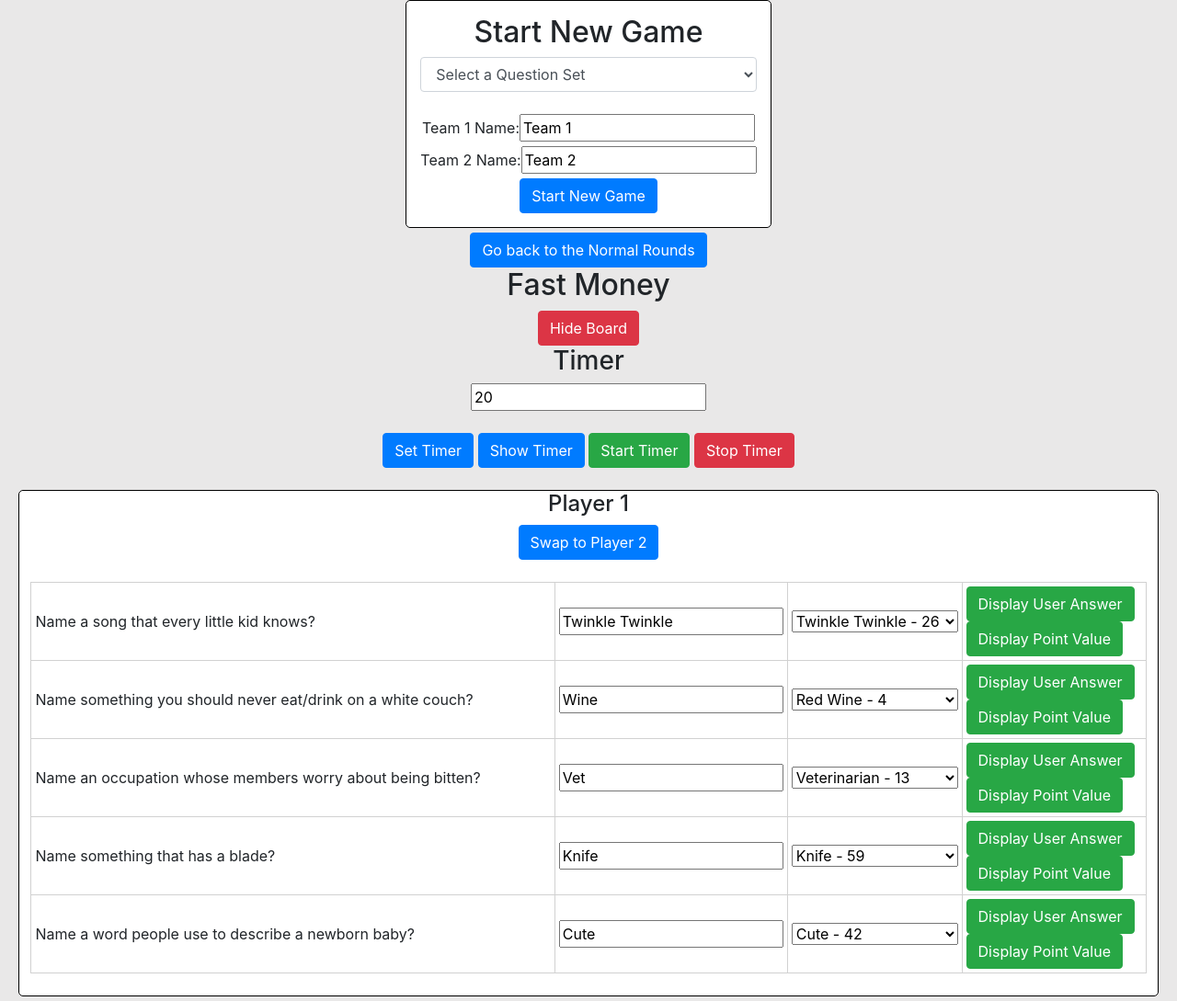
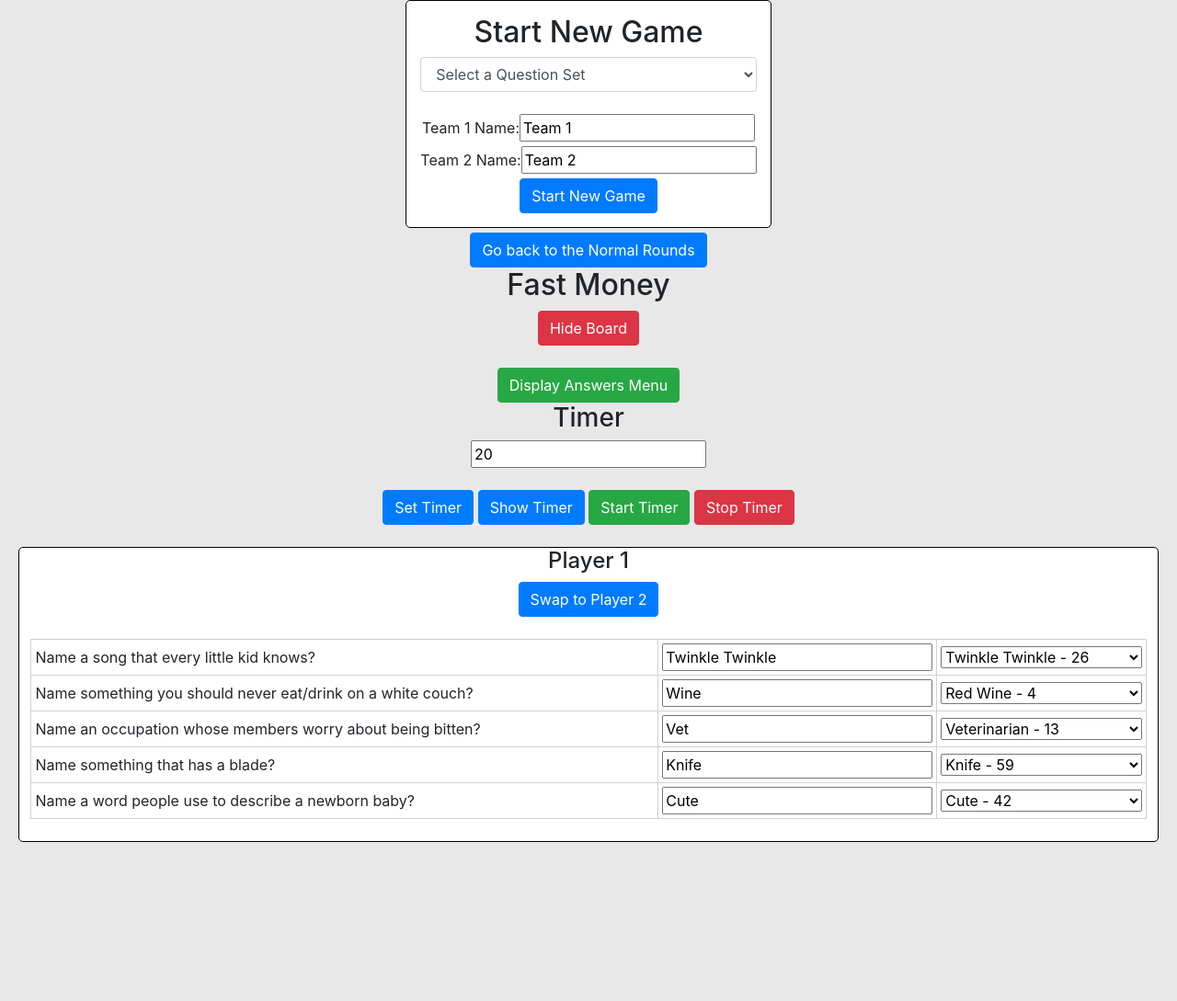
Before and after one commit to cpbcpb/familyfeudweb, a Django app: page /base/admin/questions/ in a window 1280 px wide. Shown: the whole page at 92% size. After the commit the page ends 916 px from the top, so only its background shows below. Run offline with Django 3.2, Linux system fonts and the light colour scheme; data comes from the database, SQL or seed files in the repository; both versions use the stored data as it was after the commit; some libraries are stand-ins or nearby versions.

Commit message:
Changed fast money view

```diff
--- a/familyfeud/base/templates/base/admin-questions.html
+++ b/familyfeud/base/templates/base/admin-questions.html
@@ -122,6 +122,9 @@
                 <h2>Fast Money</h2>
                 <button v-on:click="revealBoard" v-if="state.display_logo" class="btn btn-success"> Reveal Board! </button>
                 <button v-on:click="hideBoard" v-if="!state.display_logo" class="btn btn-danger"> Hide Board </button>
+                <br><br>
+                <button v-on:click="displayAnswersMenu = true" v-if="!displayAnswersMenu" class="btn btn-success"> Display Answers Menu </button>
+                <button v-on:click="displayAnswersMenu = false" v-if="displayAnswersMenu" class="btn btn-danger"> Edit Answers </button>
                 <br>
                 <h3>Timer</h3>
                 <input type="number" v-model="state.fast_money.timer"><br><br>
@@ -133,7 +136,7 @@
                 <br><br>
                 <div class="center-container">
                     <!-- Player 1 Fast Money -->
-                    <div class="white-container" v-if="currentPlayer == 1">
+                    <div class="white-container" v-if="currentPlayer == 1 && !displayAnswersMenu">
                         <h4>Player 1</h4>
                         <button v-on:click="swapCurrentPlayer(2)" class="btn btn-primary"> Swap to Player 2 </button><br><br>
                         <table class="fm-table">
@@ -147,25 +150,17 @@
                                         <option value="0">Incorrect - 0</option>
                                     </select>
                                 </td>
-                                <td class="fm-display">
-                                    <button v-if="!question['player_1_answer'].display_answer" v-on:click="toggleFastMoneyAnswer(question.id, 1, '1')" class="btn btn-success">Display User Answer</button>
-                                    <button v-if="question['player_1_answer'].display_answer" v-on:click="toggleFastMoneyAnswer(question.id, 1, '0')" class="btn btn-danger">Hide User Answer</button><br>
-                                    <button v-if="!question['player_1_answer'].display_value" v-on:click="toggleFastMoneyValue(question.id, 1, '1')" class="btn btn-success">Display Point Value</button>
-                                    <button v-if="question['player_1_answer'].display_value" v-on:click="toggleFastMoneyValue(question.id, 1, '0')" class="btn btn-danger">Hide Point Value</button>
-                                </td>
                             </tr>
                         </table><br>
                     </div>
                     <!-- Player 2 Fast Money-->
-                    <div class="white-container" v-if="currentPlayer == 2">
-                        <p class="alert alert-warning">The board has automatically been hidden. Make sure to reveal it once the player is facing away from the board.</p>
+                    <div class="white-container" v-if="currentPlayer == 2 && !displayAnswersMenu">
                         <h4>Player 2</h4>
                         <button v-on:click="swapCurrentPlayer(1)" class="btn btn-primary"> Swap to Player 1 </button><br><br>
-                        <button v-on:click="showSingleX" class="btn btn-danger">Repeated Answer</button><br>
                         <table  class="fm-table">
                             <tr v-for="question in state.fast_money.questions">
                                 <td class="fm-question">[[question.text]]</td>
-                                <td class="fm-input"><p><b>Player 1:</b> [[question['player_1_answer'].answer_text]]</p><input type="text" v-model="question['player_2_answer'].answer_text" v-on:blur="updateFastMoneyAnswer(question.id, 2, $event)"></td>
+                                <td class="fm-input"><input type="text" v-model="question['player_2_answer'].answer_text" v-on:blur="updateFastMoneyAnswer(question.id, 2, $event)"></td>
                                 <td class="fm-select">
                                     <select name="" v-on:change="assignPointValue(question.id, 2, $event)"  v-model="question['player_2_answer'].answer_id" id="">
                                         <option value="" disabled selected>Select an answer</option>
@@ -173,14 +168,36 @@
                                         <option value="0">Incorrect - 0</option>
                                     </select>
                                 </td>
-                                <td  class="fm-display">
+                            </tr>
+                        </table><br>
+                    </div>
+
+                    <div v-if="displayAnswersMenu" class="white-container">
+                        <h1>Answers</h1>
+                        <table  class="fm-table">
+                            <tr>
+                                <th>Question</th>
+                                <th>Player 1</th>
+                                <th>Player 2</th>
+                            </tr>
+                            <tr v-for="question in state.fast_money.questions">
+                                <td class="fm-question">[[question.text]]</td>
+                                <td>
+                                    <p>[[question['player_1_answer'].answer_text]] - [[question['player_1_answer'].point_value]]</p>
+                                    <button v-if="!question['player_1_answer'].display_answer" v-on:click="toggleFastMoneyAnswer(question.id, 1, '1')" class="btn btn-success">Display User Answer</button>
+                                    <button v-if="question['player_1_answer'].display_answer" v-on:click="toggleFastMoneyAnswer(question.id, 1, '0')" class="btn btn-danger">Hide User Answer</button>
+                                    <button v-if="!question['player_1_answer'].display_value" v-on:click="toggleFastMoneyValue(question.id, 1, '1')" class="btn btn-success">Display Point Value</button>
+                                    <button v-if="question['player_1_answer'].display_value" v-on:click="toggleFastMoneyValue(question.id, 1, '0')" class="btn btn-danger">Hide Point Value</button>
+                                </td>
+                                <td>
+                                    <p>[[question['player_2_answer'].answer_text]] - [[question['player_2_answer'].point_value]]</p>
                                     <button v-if="!question['player_2_answer'].display_answer" v-on:click="toggleFastMoneyAnswer(question.id, 2, '1')" class="btn btn-success">Display User Answer</button>
-                                    <button v-if="question['player_2_answer'].display_answer" v-on:click="toggleFastMoneyAnswer(question.id, 2, '0')" class="btn btn-danger">Hide User Answer</button><br>
+                                    <button v-if="question['player_2_answer'].display_answer" v-on:click="toggleFastMoneyAnswer(question.id, 2, '0')" class="btn btn-danger">Hide User Answer</button>
                                     <button v-if="!question['player_2_answer'].display_value" v-on:click="toggleFastMoneyValue(question.id, 2, '1')" class="btn btn-success">Display Point Value</button>
                                     <button v-if="question['player_2_answer'].display_value" v-on:click="toggleFastMoneyValue(question.id, 2, '0')" class="btn btn-danger">Hide Point Value</button>
                                 </td>
                             </tr>
-                        </table><br>
+                        </table>
                     </div>
                 </div>
             </div>
@@ -223,7 +240,8 @@
             showModal: true,
             currentPlayer: 1,
             team1New: 'Team 1',
-            team2New: 'Team 2'
+            team2New: 'Team 2',
+            displayAnswersMenu: false,
         },
         methods: {
             showNewGameModal: function (){
@@ -238,9 +256,6 @@
             },
             swapCurrentPlayer: function (player) {
                 this.currentPlayer = player;
-                if (this.currentPlayer === 2) {
-                    this.hideBoard();
-                }
             },
             displayAnswer: function(answerId) {
                 var formData = new FormData()
```
Also changed, not shown: familyfeud/db.sqlite3.
